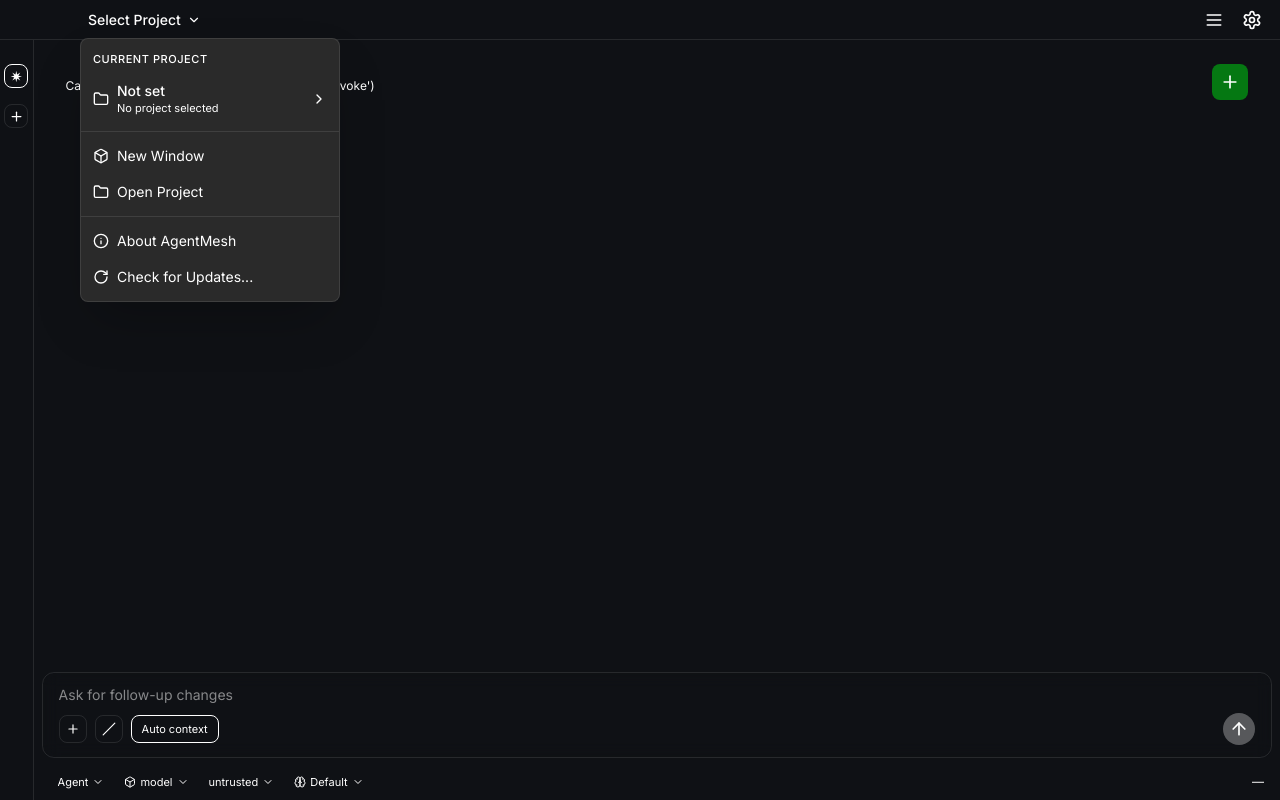
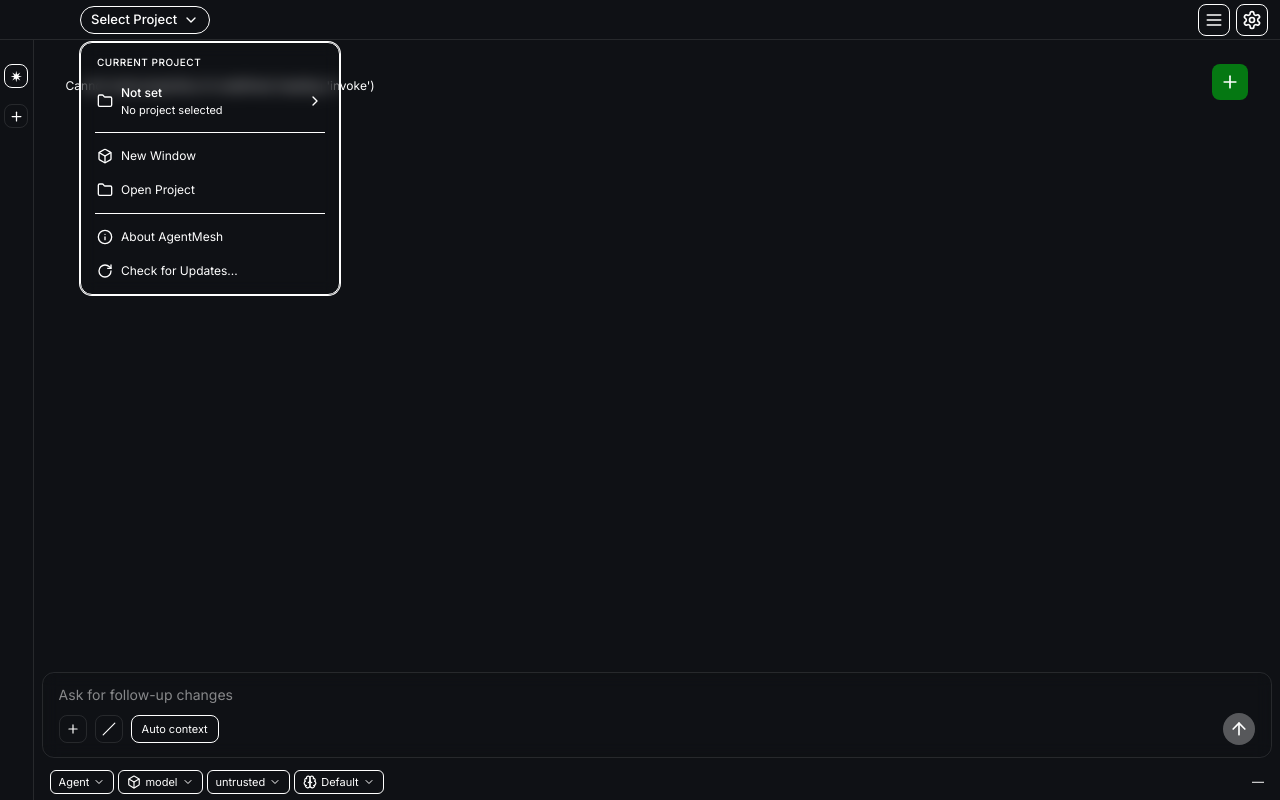
Before and after one commit to ticoAg/Coco, a React (Vite) app in the folder apps/gui/: page / in a window 1280 px wide. Both pictures are taken after a click on the button "Select Project". Built offline with nearby package versions, Linux system fonts and the light colour scheme.

Commit message:
feat(gui): 优化聊天界面菜单样式
- 增加 menu/popover 主题色与阴影 token
- 调整工作区与状态栏按钮样式
- 统一弹出菜单排版与图标配色

```diff
--- a/apps/gui/src/components/CodexChat.tsx
+++ b/apps/gui/src/components/CodexChat.tsx
@@ -674,7 +674,7 @@
 
 function statusBarItemClass(active: boolean): string {
 	return [
-		'inline-flex h-6 min-w-0 items-center gap-1 rounded-md px-2 text-[11px] transition',
+		'inline-flex h-6 min-w-0 items-center gap-1 rounded-md border border-border-menuDivider bg-bg-panel/30 px-2 text-[11px] transition-colors',
 		active ? 'bg-bg-panelHover text-text-main' : 'text-text-muted hover:bg-bg-panelHover hover:text-text-main',
 	].join(' ');
 }
@@ -682,22 +682,22 @@
 // 公共样式配置
 const MENU_STYLES = {
 	// 弹出菜单容器
-	popover: 'rounded-xl border border-white/10 bg-bg-panel/95 shadow-xl backdrop-blur',
+	popover: 'rounded-xl border border-border-menu bg-bg-menu/95 shadow-menu backdrop-blur ring-1 ring-border-menuInner',
 	// 弹出菜单标题
-	popoverTitle: 'px-2 py-1 text-[11px] text-text-dim',
+	popoverTitle: 'px-2.5 py-1.5 text-[10px] font-medium uppercase tracking-wider text-text-menuLabel',
 	// 弹出菜单选项
 	popoverItem:
-		'flex w-full items-center gap-1.5 rounded-lg px-2 py-1.5 text-left text-[11px] text-text-main hover:bg-white/5 group',
+		'flex w-full items-center gap-2 rounded-lg px-2.5 py-2 text-left text-[12px] text-text-main hover:bg-bg-menuItemHover transition-colors group',
 	// 弹出菜单选项（高亮/聚焦）- 与 hover 样式一致
 	popoverItemActive:
-		'flex w-full items-center gap-1.5 rounded-lg px-2 py-1.5 text-left text-[11px] bg-white/5 text-text-main group',
+		'flex w-full items-center gap-2 rounded-lg px-2.5 py-2 text-left text-[12px] bg-bg-menuItemHover text-text-main transition-colors group',
 	// 弹出菜单选项描述 - 单行截断，名称后空两格
-	popoverItemDesc: 'ml-4 shrink-0 max-w-[200px] truncate text-[10px] text-text-dim',
+	popoverItemDesc: 'ml-4 shrink-0 max-w-[200px] truncate text-[10px] text-text-menuDesc',
 	// 图标尺寸
-	iconSm: 'h-3 w-3',
-	iconMd: 'h-3.5 w-3.5',
+	iconSm: 'h-4 w-4',
+	iconMd: 'h-4 w-4',
 	// 搜索输入框
-	searchInput: 'w-full bg-transparent text-[11px] text-text-muted outline-none placeholder:text-text-dim',
+	searchInput: 'w-full bg-transparent text-[12px] text-text-muted outline-none placeholder:text-text-menuDesc',
 	// 弹出菜单位置（输入框上方全宽）
 	popoverPosition: 'absolute bottom-full left-0 right-0 z-50 mb-2 p-2',
 	// 列表容器
@@ -2581,7 +2581,7 @@
 					<div className="relative shrink-0">
 						<button
 							type="button"
-							className="inline-flex items-center gap-1.5 rounded px-2 py-1 text-sm font-medium text-text-main hover:bg-white/5"
+							className="inline-flex h-7 items-center gap-1.5 rounded-full border border-border-menuDivider bg-bg-panel/40 px-2.5 text-[13px] font-medium text-text-main hover:bg-bg-panelHover transition-colors"
 							onClick={() => setIsWorkspaceMenuOpen((v) => !v)}
 							title={activeThread?.cwd ?? workspaceRoot ?? ''}
 						>
@@ -2590,7 +2590,7 @@
 									? repoNameFromPath(activeThread?.cwd ?? workspaceRoot ?? '')
 									: 'Select Project'}
 							</span>
-							<ChevronDown className="h-3.5 w-3.5 text-text-dim" />
+							<ChevronDown className="h-4 w-4 text-text-menuLabel" />
 						</button>
 
 						{isWorkspaceMenuOpen ? (
@@ -2601,61 +2601,57 @@
 									role="button"
 									tabIndex={0}
 								/>
-								<div className="absolute left-0 top-full z-50 mt-1 w-[260px] rounded-lg border border-white/10 bg-[#2a2a2a] py-1.5 shadow-2xl">
+								<div className={`absolute left-0 top-full z-50 mt-2 w-[260px] p-1.5 ${MENU_STYLES.popover}`}>
 									{/* CURRENT PROJECT */}
-									<div className="px-3 py-1.5 text-[11px] font-medium uppercase tracking-wider text-text-dim">
-										Current Project
-									</div>
+									<div className={MENU_STYLES.popoverTitle}>Current Project</div>
 									<button
 										type="button"
-										className="flex w-full items-center justify-between px-3 py-2 text-left text-sm hover:bg-white/5"
+										className="flex w-full items-center justify-between rounded-lg px-2.5 py-2 text-left hover:bg-bg-menuItemHover transition-colors"
 										title={activeThread?.cwd ?? workspaceRoot ?? ''}
 									>
 										<div className="flex min-w-0 items-center gap-2">
-											<Folder className="h-4 w-4 shrink-0 text-text-dim" />
+											<Folder className="h-4 w-4 shrink-0 text-text-menuLabel" />
 											<div className="min-w-0">
-												<div className="truncate font-medium text-text-main">
+												<div className="truncate text-[12px] font-medium text-text-main">
 													{repoNameFromPath(activeThread?.cwd ?? workspaceRoot ?? '') || 'Not set'}
 												</div>
-												<div className="truncate text-[11px] text-text-muted">
+												<div className="truncate text-[11px] text-text-menuDesc">
 													{activeThread?.cwd ?? workspaceRoot
 														? `~${(activeThread?.cwd ?? workspaceRoot ?? '').replace(/^\/Users\/[^/]+/, '')}`
 														: 'No project selected'}
 												</div>
 											</div>
 										</div>
-										<ChevronRight className="h-4 w-4 shrink-0 text-text-dim" />
+										<ChevronRight className="h-4 w-4 shrink-0 text-text-menuLabel" />
 									</button>
 
-									<div className="my-1.5 border-t border-white/10" />
+									<div className="mx-2 my-1.5 border-t border-border-menuDivider" />
 
 									{/* New Window */}
 									<button
 										type="button"
-										className="flex w-full items-center gap-2 px-3 py-2 text-left text-sm text-text-main hover:bg-white/5"
+										className={MENU_STYLES.popoverItem}
 										onClick={() => void openNewWindow()}
 									>
-										<Box className="h-4 w-4 text-text-dim" />
+										<Box className={`${MENU_STYLES.iconSm} text-text-menuLabel`} />
 										<span>New Window</span>
 									</button>
 
 									{/* Open Project */}
 									<button
 										type="button"
-										className="flex w-full items-center gap-2 px-3 py-2 text-left text-sm text-text-main hover:bg-white/5"
+										className={MENU_STYLES.popoverItem}
 										onClick={() => void openWorkspaceDialog()}
 									>
-										<Folder className="h-4 w-4 text-text-dim" />
+										<Folder className={`${MENU_STYLES.iconSm} text-text-menuLabel`} />
 										<span>Open Project</span>
 									</button>
 
 									{/* RECENT PROJECTS */}
 									{recentWorkspaces.filter((p) => p !== (activeThread?.cwd ?? workspaceRoot)).length > 0 ? (
 										<>
-											<div className="my-1.5 border-t border-white/10" />
-											<div className="px-3 py-1.5 text-[11px] font-medium uppercase tracking-wider text-text-dim">
-												Recent Projects
-											</div>
+											<div className="mx-2 my-1.5 border-t border-border-menuDivider" />
+											<div className={MENU_STYLES.popoverTitle}>Recent Projects</div>
 											<div>
 												{recentWorkspaces
 													.filter((p) => p !== (activeThread?.cwd ?? workspaceRoot))
@@ -2664,16 +2660,16 @@
 														<button
 															key={path}
 															type="button"
-															className="flex w-full items-center gap-2 px-3 py-2 text-left hover:bg-white/5"
+															className="flex w-full items-center gap-2 rounded-lg px-2.5 py-2 text-left hover:bg-bg-menuItemHover transition-colors"
 															onClick={() => void applyWorkspaceRoot(path)}
 															title={path}
 														>
-															<Folder className="h-4 w-4 shrink-0 text-text-dim" />
+															<Folder className="h-4 w-4 shrink-0 text-text-menuLabel" />
 															<div className="min-w-0">
-																<div className="truncate text-sm font-medium text-text-main">
+																<div className="truncate text-[12px] font-medium text-text-main">
 																	{repoNameFromPath(path)}
 																</div>
-																<div className="truncate text-[11px] text-text-muted">
+																<div className="truncate text-[11px] text-text-menuDesc">
 																	{`~${path.replace(/^\/Users\/[^/]+/, '')}`}
 																</div>
 															</div>
@@ -2683,25 +2679,25 @@
 										</>
 									) : null}
 
-									<div className="my-1.5 border-t border-white/10" />
+									<div className="mx-2 my-1.5 border-t border-border-menuDivider" />
 
 									{/* About */}
 									<button
 										type="button"
-										className="flex w-full items-center gap-2 px-3 py-2 text-left text-sm text-text-main hover:bg-white/5"
+										className={MENU_STYLES.popoverItem}
 										onClick={() => void showAbout()}
 									>
-										<Info className="h-4 w-4 text-text-dim" />
+										<Info className={`${MENU_STYLES.iconSm} text-text-menuLabel`} />
 										<span>About AgentMesh</span>
 									</button>
 
 									{/* Check for Updates */}
 									<button
 										type="button"
-										className="flex w-full items-center gap-2 px-3 py-2 text-left text-sm text-text-main hover:bg-white/5"
+										className={MENU_STYLES.popoverItem}
 										onClick={() => void showUpdates()}
 									>
-										<RotateCw className="h-4 w-4 text-text-dim" />
+										<RotateCw className={`${MENU_STYLES.iconSm} text-text-menuLabel`} />
 										<span>Check for Updates...</span>
 									</button>
 								</div>
@@ -2751,7 +2747,7 @@
 				<div className="relative mr-3 flex shrink-0 items-center gap-1.5">
 					<button
 						type="button"
-						className="flex h-8 w-8 items-center justify-center rounded-lg text-text-main hover:bg-white/5"
+						className="flex h-8 w-8 items-center justify-center rounded-lg border border-border-menuDivider bg-bg-panel/40 text-text-main hover:bg-bg-panelHover transition-colors"
 						onClick={() => {
 							setIsSettingsMenuOpen(false);
 							setIsSessionsOpen(true);
@@ -2763,7 +2759,7 @@
 
 					<button
 						type="button"
-						className="flex h-8 w-8 items-center justify-center rounded-lg text-text-main hover:bg-white/5"
+						className="flex h-8 w-8 items-center justify-center rounded-lg border border-border-menuDivider bg-bg-panel/40 text-text-main hover:bg-bg-panelHover transition-colors"
 						onClick={() => setIsSettingsMenuOpen((v) => !v)}
 						title="Menu"
 					>
@@ -2778,11 +2774,11 @@
 								role="button"
 								tabIndex={0}
 							/>
-							<div className="absolute right-0 top-[44px] z-50 w-[220px] rounded-2xl border border-white/10 bg-bg-panel/95 p-2 shadow-xl backdrop-blur">
-								<div className="px-3 py-2 text-[11px] uppercase tracking-wide text-text-dim">Menu</div>
+							<div className={`absolute right-0 top-[44px] z-50 w-[220px] p-1.5 ${MENU_STYLES.popover}`}>
+								<div className={MENU_STYLES.popoverTitle}>Menu</div>
 								<button
 									type="button"
-									className="w-full rounded-xl px-3 py-2 text-left text-sm hover:bg-bg-panelHover"
+									className={MENU_STYLES.popoverItem}
 									onClick={() => {
 										setIsSettingsMenuOpen(false);
 										void openWorkspaceDialog();
@@ -2792,7 +2788,7 @@
 								</button>
 								<button
 									type="button"
-									className="w-full rounded-xl px-3 py-2 text-left text-sm hover:bg-bg-panelHover"
+									className={MENU_STYLES.popoverItem}
 									onClick={() => {
 										setIsSettingsMenuOpen(false);
 										setIsSettingsOpen(true);
@@ -2802,7 +2798,7 @@
 								</button>
 								<button
 									type="button"
-									className="w-full rounded-xl px-3 py-2 text-left text-sm hover:bg-bg-panelHover"
+									className={MENU_STYLES.popoverItem}
 									onClick={() => {
 										setIsSettingsMenuOpen(false);
 										void openConfig();
@@ -2812,7 +2808,7 @@
 								</button>
 								<button
 									type="button"
-									className="w-full rounded-xl px-3 py-2 text-left text-sm hover:bg-bg-panelHover"
+									className={MENU_STYLES.popoverItem}
 									onClick={() => {
 										setIsSettingsMenuOpen(false);
 										void createNewSession();
@@ -3269,7 +3265,7 @@
 														onClick={() => executeSkillSelection(skill)}
 														onMouseEnter={() => setSkillHighlightIndex(idx)}
 													>
-														<Zap className={`${MENU_STYLES.iconSm} shrink-0 text-text-dim`} />
+														<Zap className={`${MENU_STYLES.iconSm} shrink-0 text-text-menuLabel`} />
 														<span>
 															{indices && indices.length > 0
 																? highlightMatches(skill.name, indices)
@@ -3340,7 +3336,7 @@
 																	onClick={() => executeSlashCommand(cmd.id)}
 																	onMouseEnter={() => setSlashHighlightIndex(idx)}
 																>
-																	<IconComponent className={`${MENU_STYLES.iconSm} shrink-0 text-text-dim`} />
+																	<IconComponent className={`${MENU_STYLES.iconSm} shrink-0 text-text-menuLabel`} />
 																	<span>
 																		{indices && indices.length > 0
 																			? highlightMatches(cmd.label, indices)
@@ -3355,7 +3351,13 @@
 												{/* Prompts section */}
 												{filteredPromptsForSlashMenu.length > 0 && (
 													<>
-														<div className={`${MENU_STYLES.popoverTitle} ${filteredSlashCommands.length > 0 ? 'mt-2 border-t border-white/10 pt-2' : ''}`}>Prompts</div>
+														<div
+															className={`${MENU_STYLES.popoverTitle} ${
+																filteredSlashCommands.length > 0 ? 'mt-2 border-t border-border-menuDivider pt-2' : ''
+															}`}
+														>
+															Prompts
+														</div>
 														{filteredPromptsForSlashMenu.map(({ prompt, indices }, idx) => {
 															const globalIdx = filteredSlashCommands.length + idx;
 															return (
@@ -3369,7 +3371,7 @@
 																	onClick={() => executePromptSelection(prompt)}
 																	onMouseEnter={() => setSlashHighlightIndex(globalIdx)}
 																>
-																	<FileText className={`${MENU_STYLES.iconSm} shrink-0 text-text-dim`} />
+																	<FileText className={`${MENU_STYLES.iconSm} shrink-0 text-text-menuLabel`} />
 																	<span>
 																		{indices && indices.length > 0
 																			? highlightMatches(`prompts:${prompt.name}`, indices)
@@ -3386,7 +3388,15 @@
 												{/* Skills section */}
 												{filteredSkillsForSlashMenu.length > 0 && (
 													<>
-														<div className={`${MENU_STYLES.popoverTitle} ${(filteredSlashCommands.length > 0 || filteredPromptsForSlashMenu.length > 0) ? 'mt-2 border-t border-white/10 pt-2' : ''}`}>Skills</div>
+														<div
+															className={`${MENU_STYLES.popoverTitle} ${
+																filteredSlashCommands.length > 0 || filteredPromptsForSlashMenu.length > 0
+																	? 'mt-2 border-t border-border-menuDivider pt-2'
+																	: ''
+															}`}
+														>
+															Skills
+														</div>
 														{filteredSkillsForSlashMenu.map(({ skill, indices }, idx) => {
 															const globalIdx = filteredSlashCommands.length + filteredPromptsForSlashMenu.length + idx;
 															return (
@@ -3400,7 +3410,7 @@
 																	onClick={() => executeSkillSelection(skill)}
 																	onMouseEnter={() => setSlashHighlightIndex(globalIdx)}
 																>
-																	<Zap className={`${MENU_STYLES.iconSm} shrink-0 text-text-dim`} />
+																	<Zap className={`${MENU_STYLES.iconSm} shrink-0 text-text-menuLabel`} />
 																	<span>
 																		{indices && indices.length > 0
 																			? highlightMatches(skill.name, indices)
@@ -3431,9 +3441,9 @@
 															onClick={() => void addFileAttachment(f)}
 														>
 															{f.isDirectory ? (
-																<Folder className={`${MENU_STYLES.iconSm} shrink-0 text-text-dim`} />
+																<Folder className={`${MENU_STYLES.iconSm} shrink-0 text-text-menuLabel`} />
 															) : (
-																<File className={`${MENU_STYLES.iconSm} shrink-0 text-text-dim`} />
+																<File className={`${MENU_STYLES.iconSm} shrink-0 text-text-menuLabel`} />
 															)}
 															<span className="truncate">{f.path}</span>
 														</button>
@@ -3446,13 +3456,13 @@
 									</div>
 									{/* Add image option (only for + menu) */}
 									{isAddContextOpen ? (
-										<div className="mt-1.5 border-t border-white/10 pt-1.5">
+										<div className="mt-1.5 border-t border-border-menuDivider pt-1.5">
 											<button
 												type="button"
 												className={MENU_STYLES.popoverItem}
 												onClick={() => fileInputRef.current?.click()}
 											>
-												<Image className={`${MENU_STYLES.iconSm} shrink-0 text-text-dim`} />
+												<Image className={`${MENU_STYLES.iconSm} shrink-0 text-text-menuLabel`} />
 												<span>Add image</span>
 											</button>
 										</div>
@@ -3683,7 +3693,7 @@
 											}}
 											title="需要用户批准所有操作"
 										>
-											<Users className={`${MENU_STYLES.iconSm} text-text-dim`} />
+											<Users className={`${MENU_STYLES.iconSm} text-text-menuLabel`} />
 											<span>Agent</span>
 											<Check
 												className={`ml-auto ${MENU_STYLES.iconSm} shrink-0 ${
@@ -3700,7 +3710,7 @@
 											}}
 											title="自动执行所有操作，无需批准"
 										>
-											<Zap className={`${MENU_STYLES.iconSm} text-text-dim`} />
+											<Zap className={`${MENU_STYLES.iconSm} text-text-menuLabel`} />
 											<span>Agent (full access)</span>
 											<Check
 												className={`ml-auto ${MENU_STYLES.iconSm} shrink-0 ${
@@ -3717,7 +3727,7 @@
 											}}
 											title="使用 config.toml 自定义批准策略"
 										>
-											<FileText className={`${MENU_STYLES.iconSm} text-text-dim`} />
+											<FileText className={`${MENU_STYLES.iconSm} text-text-menuLabel`} />
 											<span>Custom (config.toml)</span>
 											<Check
 												className={`ml-auto ${MENU_STYLES.iconSm} shrink-0 ${
@@ -3739,7 +3749,7 @@
 									}}
 									title="model"
 								>
-									<Box className="h-3 w-3 text-text-dim" />
+									<Box className="h-3.5 w-3.5 text-text-menuLabel" />
 									<span className="truncate">{selectedModelInfo?.displayName ?? selectedModel ?? 'model'}</span>
 									<ChevronDown className="h-3 w-3" />
 								</button>
@@ -3836,9 +3846,9 @@
 									title="model_reasoning_effort"
 								>
 									{selectedEffort ? (
-										reasoningEffortIcon(selectedEffort, 'h-3 w-3 text-text-dim')
+										reasoningEffortIcon(selectedEffort, 'h-3.5 w-3.5 text-text-menuLabel')
 									) : (
-										<Brain className="h-3 w-3 text-text-dim" />
+										<Brain className="h-3.5 w-3.5 text-text-menuLabel" />
 									)}
 									<span className="truncate">
 										{selectedEffort ? reasoningEffortLabelEn(selectedEffort) : 'Default'}
@@ -3863,7 +3873,7 @@
 															onClick={() => void applyReasoningEffort(opt.reasoningEffort)}
 															title={translateReasoningDesc(opt.description)}
 														>
-															{reasoningEffortIcon(opt.reasoningEffort, `${MENU_STYLES.iconSm} text-text-dim`)}
+															{reasoningEffortIcon(opt.reasoningEffort, `${MENU_STYLES.iconSm} text-text-menuLabel`)}
 															<span>{reasoningEffortLabelEn(opt.reasoningEffort)}</span>
 															<Check
 																className={`ml-auto ${MENU_STYLES.iconSm} shrink-0 ${selected ? '' : 'invisible'}`}
```
Also changed, not shown: apps/gui/tailwind.config.ts (+13 -0 lines).
